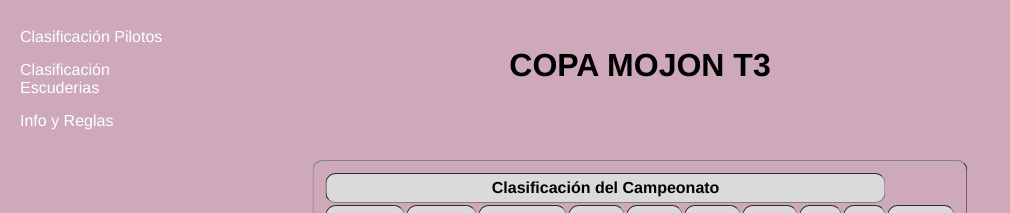
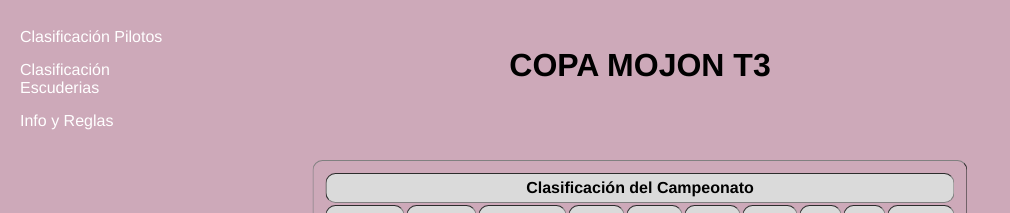
Before and after one commit to extremsito/CopaMojonT3, a plain HTML site: page index.html in a window 1280 px wide. Shown: the top 213 px of the page, without its empty margins (0-1010 px from the left). Drawn offline with Linux system fonts and the light colour scheme.

Commit message:
Add files via upload

```diff
--- a/index.html
+++ b/index.html
@@ -25,7 +25,7 @@
         <table border="1">
             <thead>
                 <tr>
-                    <th colspan="9"> Clasificación del Campeonato</th>
+                    <th colspan="10"> Clasificación del Campeonato</th>
 
                 </tr>
                 <tr>
```
Also changed, not shown: index2.html (+1 -1 lines).
